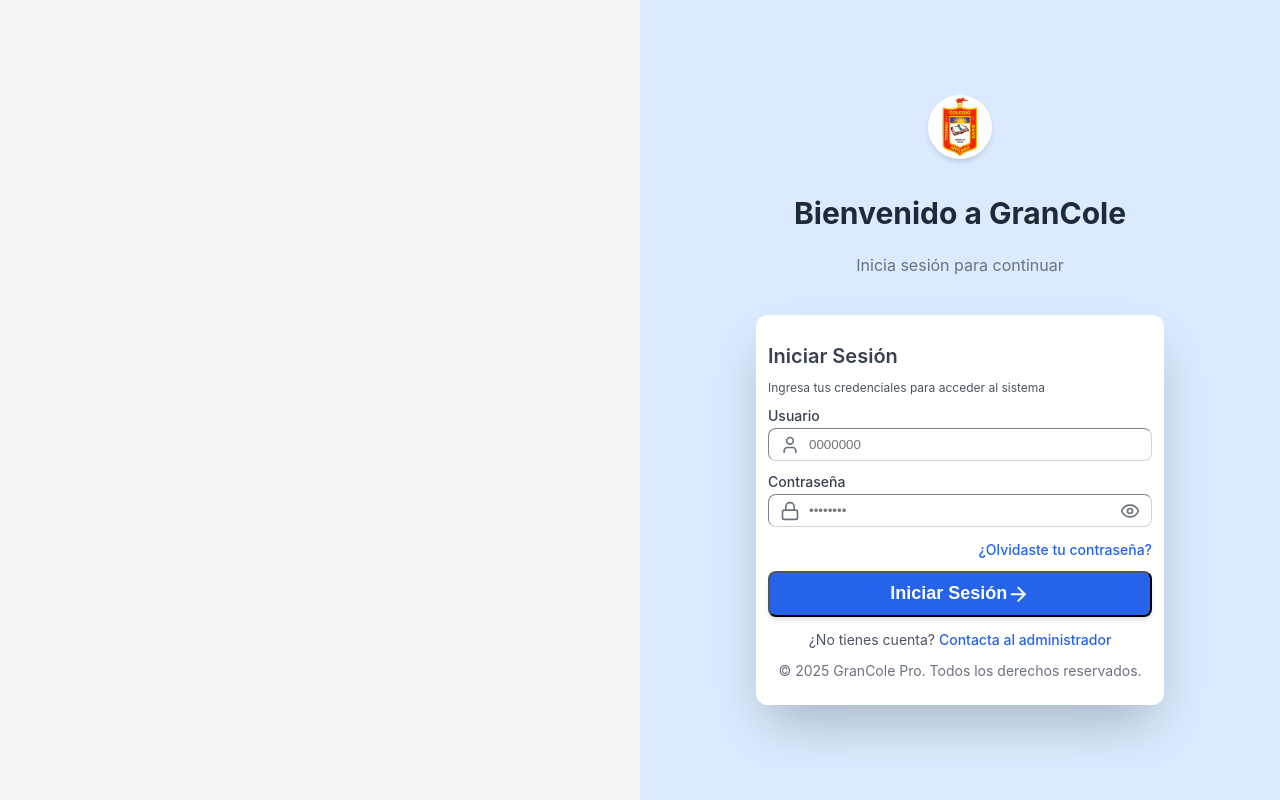
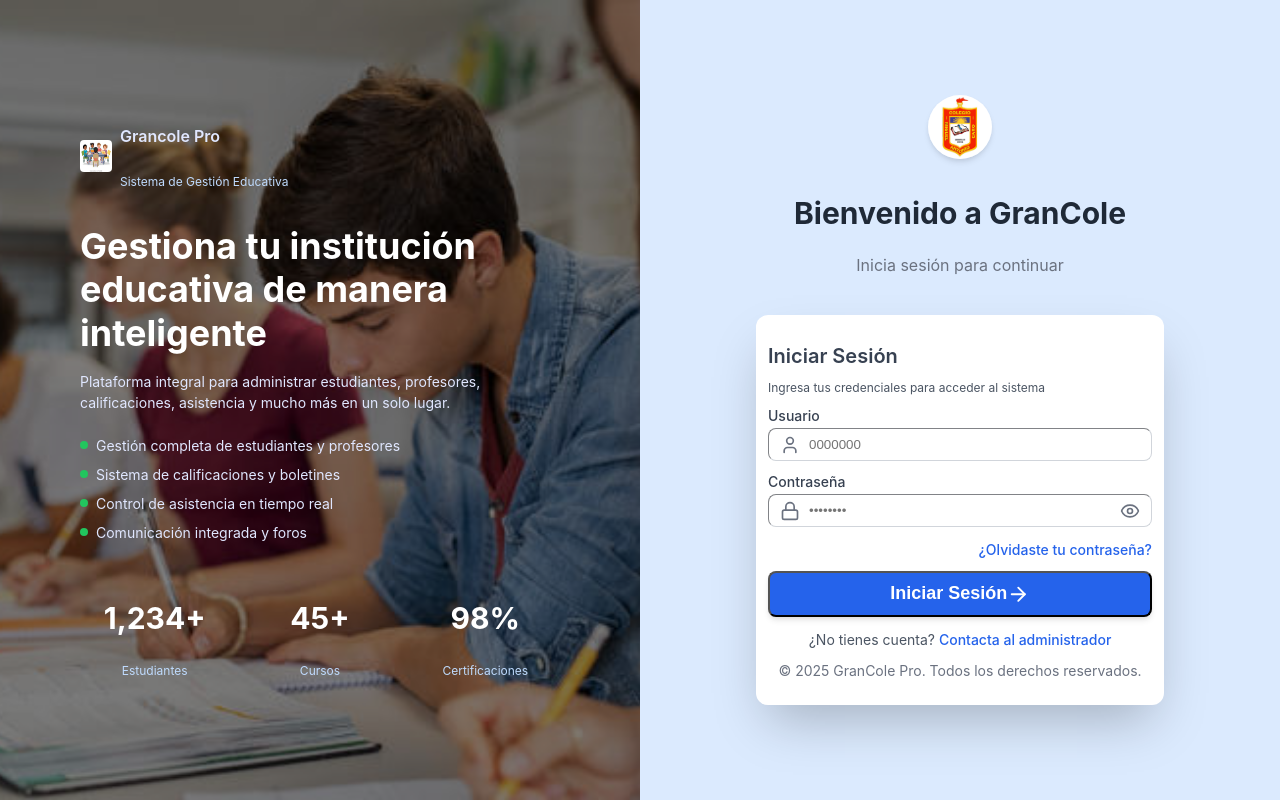
Before and after one commit to NochesBuenas/GranCole-Kevin-David-Galeano-Tabares, a plain HTML site: page index.html in a window 1280 px wide. Drawn offline with nearby package versions, Linux system fonts and the light colour scheme.

Commit message:
Diseño de la página para que sea responsive, diseño del lado izquierdo de la pagina y configurado para que aparezca en otra dirección al entrar en la página desde un dispositivo móvil

```diff
--- a/estilos.css
+++ b/estilos.css
@@ -45,34 +45,149 @@ html, body {
 
 /* Sección izquierda (50% para futura integración de datos) */
 .left-section {
-    display: none; /* Oculta la sección izquierda por defecto en pantallas pequeñas */
-    background-color: #F3F4F6; /* bg-gray-100 */
-    align-items: center;
-    justify-content: center;
-    padding: 2rem; /* p-8 */
+    display: flex; /* Ahora siempre visible */
+    position: relative; /* Necesario para el overlay y el contenido */
+    background-color: #F3F4F6; /* bg-gray-100 - fallback color */
+    background-image: url('/GranCole-Kevin-David-Galeano-Tabares/estudiantes.jpg'); /* Placeholder para la imagen de fondo */
+    background-size: cover;
+    background-position: center;
+    align-items: center; /* Centra el contenido verticalmente */
+    justify-content: center; /* Centra el contenido horizontalmente */
+    padding: 1rem; /* Ajuste de padding para pantallas pequeñas */
     flex-grow: 1; /* Permite que crezca en altura si es necesario */
+    color: white; /* Color de texto por defecto para el contenido de la sección izquierda */
+    overflow: hidden; /* Asegura que el contenido no se desborde */
+}
+@media (min-width: 640px) { /* sm breakpoint */
+    .left-section {
+        padding: 1.5rem; /* Padding para pantallas medianas */
+    }
 }
 @media (min-width: 768px) { /* A partir de 768px (pantallas de tablet y escritorio) */
     .left-section {
-        display: flex; /* Muestra la sección izquierda */
         width: 50%; /* Ocupa el 50% del ancho */
+        padding: 2rem; /* Padding original para escritorio */
     }
 }
 
-.left-section-text-container {
-    color: #4B5563; /* text-gray-600 */
-    text-align: center;
+/* Overlay para la imagen de fondo */
+.left-section-overlay {
+    position: absolute;
+    top: 0;
+    left: 0;
+    width: 100%;
+    height: 100%;
+    background-color: rgba(0, 0, 0, 0.5); /* Overlay oscuro (50% de opacidad) */
+    z-index: 1; /* Asegura que el overlay esté sobre la imagen de fondo */
 }
 
-.left-section-text-title {
-    font-size: 1.5rem; /* text-2xl */
-    font-weight: 600; /* font-semibold */
+/* Contenido de la sección izquierda */
+.left-section-content {
+    position: relative;
+    z-index: 2; /* Asegura que el contenido esté sobre el overlay */
+    max-width: 30rem; /* Limita el ancho del contenido para mejor legibilidad */
+    text-align: left; /* Alinea el texto a la izquierda */
+    padding: 1rem; /* Añade un poco de padding interno */
 }
 
-.left-section-text-subtitle {
-    margin-top: 0.5rem; /* mt-2 */
-    font-size: 1.125rem; /* text-lg */
+.grancole-pro-header {
+    display: flex;
+    align-items: center;
+    margin-bottom: 1rem;
+    width: 100%; /* Asegura que ocupe todo el ancho disponible */
 }
+
+.grancole-pro-logo {
+    width: 2rem; /* Ajusta el tamaño del logo */
+    height: 2rem;
+    margin-right: 0.5rem; /* Espacio entre el logo y el texto */
+    border-radius: 0.25rem; /* Bordes ligeramente redondeados */
+    flex-shrink: 0; /* Evita que el logo se encoja */
+}
+
+.grancole-pro-text {
+    display: flex;
+    flex-direction: column;
+    text-align: left; /* Alinea el texto a la izquierda, junto al logo */
+}
+
+.grancole-pro-title {
+    font-size: 1rem; /* text-base */
+    font-weight: 600; /* font-semibold */
+    color: #E0E7FF; /* Un azul claro */
+}
+
+.grancole-pro-subtitle {
+    font-size: 0.75rem; /* text-xs */
+    color: #BFDBFE; /* Un azul aún más claro */
+}
+
+.left-section-main-title {
+    font-size: 2.25rem; /* text-4xl */
+    font-weight: 700; /* font-bold */
+    line-height: 1.2;
+    margin-bottom: 1rem;
+    color: #FFFFFF; /* Blanco */
+}
+
+.left-section-description {
+    font-size: 0.875rem; /* text-sm */
+    line-height: 1.5;
+    margin-bottom: 1.5rem;
+    color: #E0E7FF; /* Azul claro */
+}
+
+.feature-list {
+    list-style: none; /* Elimina los puntos de lista predeterminados */
+    padding: 0;
+    margin-bottom: 2rem;
+}
+
+.feature-list li {
+    display: flex;
+    align-items: center;
+    margin-bottom: 0.75rem;
+    font-size: 0.875rem; /* text-sm */
+    color: #E0E7FF; /* Azul claro */
+}
+
+.feature-bullet {
+    display: inline-block;
+    width: 0.5rem; /* Tamaño del punto */
+    height: 0.5rem;
+    background-color: #22C55E; /* Verde para los puntos */
+    border-radius: 50%;
+    margin-right: 0.5rem;
+    flex-shrink: 0; /* Evita que el punto se encoja */
+}
+
+.stats-container {
+    display: flex;
+    justify-content: space-between;
+    gap: 1rem; /* Espacio entre los elementos de estadísticas */
+    margin-top: 2rem;
+    flex-wrap: wrap; /* Permite que los elementos se envuelvan en pantallas pequeñas */
+}
+
+.stat-item {
+    text-align: center;
+    flex: 1; /* Permite que los elementos crezcan y se encojan */
+    min-width: 80px; /* Ancho mínimo para cada estadística */
+}
+
+.stat-number {
+    font-size: 1.875rem; /* text-3xl */
+    font-weight: 700; /* font-bold */
+    color: #FFFFFF; /* Blanco */
+    line-height: 1; /* Elimina espacio extra */
+}
+
+.stat-label {
+    font-size: 0.75rem; /* text-xs */
+    color: #BFDBFE; /* Azul aún más claro */
+    margin-top: 0.25rem;
+}
+
 
 /* Sección derecha (50% para el formulario de login) */
 .right-section {
--- a/index.html
+++ b/index.html
@@ -14,10 +14,37 @@
     <div class="main-container">
         <!-- Sección izquierda (50% para futura integración de datos) con fondo gris -->
         <div class="left-section">
-            <!-- Aquí puedes añadir contenido futuro, como gráficos o información -->
-            <div class="left-section-text-container">
-                <p class="left-section-text-title"></p>
-                <p class="left-section-text-subtitle"></p>
+            <div class="left-section-overlay"></div>
+            <div class="left-section-content">
+                <div class="grancole-pro-header">
+                    <img src="/GranCole-Kevin-David-Galeano-Tabares/images.jpg" alt="Grancole Pro Logo" class="grancole-pro-logo">
+                    <div class="grancole-pro-text">
+                        <p class="grancole-pro-title">Grancole Pro</p>
+                        <p class="grancole-pro-subtitle">Sistema de Gestión Educativa</p>
+                    </div>
+                </div>
+                <h1 class="left-section-main-title">Gestiona tu institución educativa de manera inteligente</h1>
+                <p class="left-section-description">Plataforma integral para administrar estudiantes, profesores, calificaciones, asistencia y mucho más en un solo lugar.</p>
+                <ul class="feature-list">
+                    <li><span class="feature-bullet"></span>Gestión completa de estudiantes y profesores</li>
+                    <li><span class="feature-bullet"></span>Sistema de calificaciones y boletines</li>
+                    <li><span class="feature-bullet"></span>Control de asistencia en tiempo real</li>
+                    <li><span class="feature-bullet"></span>Comunicación integrada y foros</li>
+                </ul>
+                <div class="stats-container">
+                    <div class="stat-item">
+                        <p class="stat-number">1,234+</p>
+                        <p class="stat-label">Estudiantes</p>
+                    </div>
+                    <div class="stat-item">
+                        <p class="stat-number">45+</p>
+                        <p class="stat-label">Cursos</p>
+                    </div>
+                    <div class="stat-item">
+                        <p class="stat-number">98%</p>
+                        <p class="stat-label">Certificaciones</p>
+                    </div>
+                </div>
             </div>
         </div>
 
```
Also changed, not shown: estudiantes.jpg (added), images.jpg (added).
